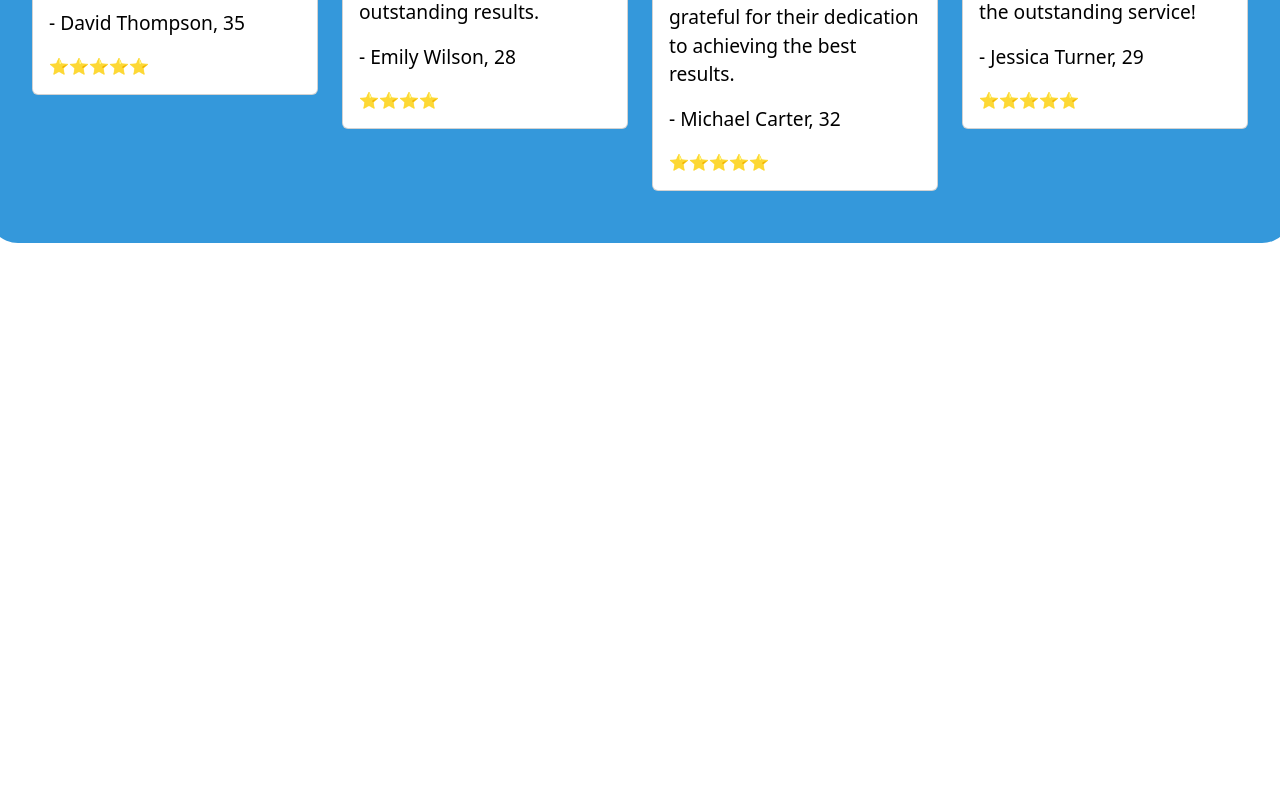
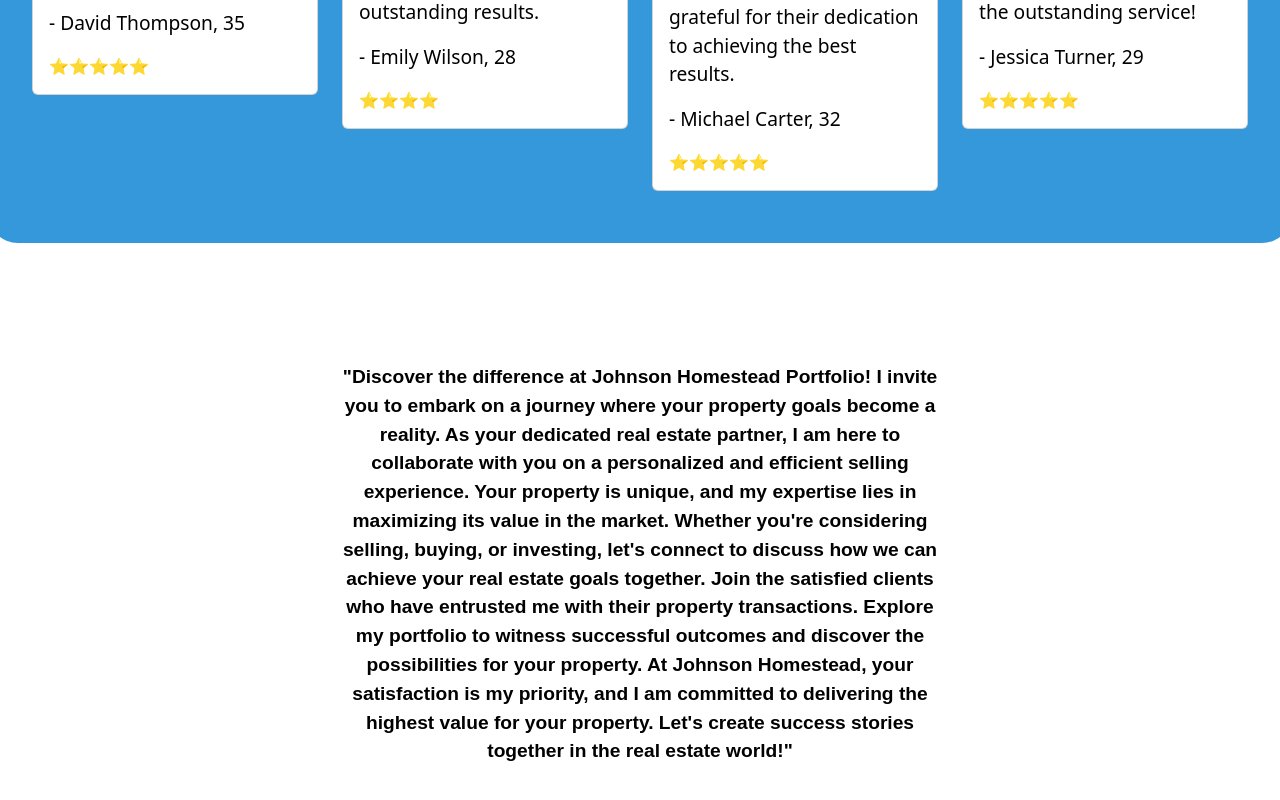
Before and after one commit to Batista0523/johnson-portoflio-front, a React (Vite) app: page / in a window 1280 px wide. Shown: the part 1668-2468 px from the top of the page. Before the commit the page ends 1911 px from the top, so only its background shows below. Built offline with nearby package versions, Linux system fonts and the light colour scheme.

Commit message:
working in the update component

```diff
--- a/src/container/Home/Home.jsx
+++ b/src/container/Home/Home.jsx
@@ -5,45 +5,66 @@
 import { images } from "../../constants";
 
 const Home = () => {
-
-
-
   return (
     <div className="position-relative">
-       <div className="navbar-buffer" />
+      <div className="navbar-buffer" />
       <Image
         className="position-absolute top-0 start-0 p-2"
-        style={{ height: '15rem', width:'12rem' }}
+        style={{ height: "15rem", width: "12rem" }}
         src={images.window}
         alt="Top Left Image"
       />
       <Image
         className="position-absolute top-0 end-0 p-2"
-        style={{ height: '15rem',width:'12rem' }}
+        style={{ height: "15rem", width: "12rem" }}
         src={images.window}
         alt="Top Right Image"
       />
       <p className="welcome-msj">
-        "Welcome to Johnson Homestead Portoflio, where I specialize in maximizing the
-        value of your property. As your dedicated real estate expert, I am here
-        to guide you through a seamless selling process, ensuring you receive
-        the best possible returns on your investment. Selling with me means more
-        than just a transaction; it's an opportunity to optimize the potential
-        of your property in the current market. To get started, simply enter the
-        information below to create your property details and add it to my
-        exclusive sell list. My comprehensive approach, coupled with strategic
-        marketing and personalized service, sets me apart in the real estate
-        industry. Join the ranks of satisfied clients who have entrusted me with
-        their property sales. Explore my portfolio to see the successful goals
-        and properties I've completed for clients like you. At Johnson
-        Homestead, I am committed to achieving the highest value for your
-        property while providing a personalized and efficient selling
+        "Welcome to Johnson Homestead Portoflio, where I specialize in
+        maximizing the value of your property. As your dedicated real estate
+        expert, I am here to guide you through a seamless selling process,
+        ensuring you receive the best possible returns on your investment.
+        Selling with me means more than just a transaction; it's an opportunity
+        to optimize the potential of your property in the current market. To get
+        started, simply enter the information below to create your property
+        details and add it to my exclusive sell list. My comprehensive approach,
+        coupled with strategic marketing and personalized service, sets me apart
+        in the real estate industry. Join the ranks of satisfied clients who
+        have entrusted me with their property sales. Explore my portfolio to see
+        the successful goals and properties I've completed for clients like you.
+        At Johnson Homestead, I am committed to achieving the highest value for
+        your property while providing a personalized and efficient selling
         experience. Let's showcase your property and accomplishments together."
       </p>
 
       <div>
         <Testimonial />
       </div>
+      <div>
+        <p
+          className="welcome-msj text-center mt-4"
+          style={{
+            fontFamily: "Arial, sans-serif",
+            fontWeight: "600",
+            fontSize: "1.2rem",
+          }}
+        >
+          "Discover the difference at Johnson Homestead Portfolio! I invite you
+          to embark on a journey where your property goals become a reality. As
+          your dedicated real estate partner, I am here to collaborate with you
+          on a personalized and efficient selling experience. Your property is
+          unique, and my expertise lies in maximizing its value in the market.
+          Whether you're considering selling, buying, or investing, let's
+          connect to discuss how we can achieve your real estate goals together.
+          Join the satisfied clients who have entrusted me with their property
+          transactions. Explore my portfolio to witness successful outcomes and
+          discover the possibilities for your property. At Johnson Homestead,
+          your satisfaction is my priority, and I am committed to delivering the
+          highest value for your property. Let's create success stories together
+          in the real estate world!"
+        </p>
+      </div>
     </div>
   );
 };
--- a/src/container/Index/IndexPage.jsx
+++ b/src/container/Index/IndexPage.jsx
@@ -23,7 +23,7 @@
 
   return (
     <div className="container-fluid">
-      <h1 className="mb-4">Property Listing</h1>
+       <h1 className="mb-4 text-center">Properties Listing</h1>
       <div className="row">
         {items.map((item) => (
           <div key={item.id} className="col-lg-4 col-md-6 mb-4">
--- a/src/container/Update/Edit.jsx
+++ b/src/container/Update/Edit.jsx
@@ -1,11 +1,87 @@
-import React from 'react';
+import React, { useEffect, useState } from "react";
+import { useParams, Link } from "react-router-dom";
+import { getItem, updateItem } from "../../helpers/apicalls";
 
 const Edit = () => {
-    return (
-        <div>
-            <h3>this is Edit</h3>
+  const { id } = useParams();
+
+  const [formData, setFormData] = useState({
+    title: "",
+    descriptions: "",
+    imageurl: "",
+    builddate: "",
+    contact: "",
+    review: "",
+    available: false,
+    price: "",
+    homeaddress: "",
+  });
+
+  useEffect(() => {
+    const fetchItemDetails = async () => {
+      try {
+        const itemDetails = await getItem(id);
+        setFormData(itemDetails);
+      } catch (error) {
+        console.error("Error fetching item details", error);
+      }
+    };
+
+    fetchItemDetails();
+  }, [id]);
+
+  const handleInputChange = (e) => {
+    const { name, value } = e.target;
+    setFormData({ ...formData, [name]: value });
+  };
+
+  const handleCheckedBoxChange = (e) => {
+    const { name, checked } = e.target;
+    setFormData({ ...formData, [name]: checked });
+  };
+
+  const handleSubmit = async (e) => {
+    e.preventDeafault();
+
+    try {
+      await updateItem(id, formData);
+    } catch (error) {
+      console.error("Error updating item:", error);
+    }
+  };
+
+  return (
+    <div className="conatiner mt-4">
+      <h2 className="mb-3 text-center">Update Property</h2>
+      <form onSubmit={handleSubmit}>
+        <div className="mb-3">
+          <label htmlFor="title" className="form-label">
+            Title
+          </label>
+          <input
+            type="text"
+            className="form-control"
+            id="title"
+            name="title"
+            value={formData.title}
+            onChange={handleInputChange}
+          />
         </div>
-    );
-}
+        <div className="mb-3">
+            <label htmlFor="descriptions" className="form-label">
+                Descriptions
+            </label>
+            <textarea className="form-control"
+            id="descriptions"
+            name="descriptions"
+            value={formData.descriptions}
+            onChange={handleInputChange}
+            />
+
+        </div>
+      </form>
+    </div>
+  );
+};
 
 export default Edit;
--- a/src/helpers/apicalls.js
+++ b/src/helpers/apicalls.js
@@ -66,7 +66,10 @@
         throw new Error("Unexpected response format");
       }
     })
-    .catch((err) => console.error(err));
+    .catch((err) => {
+      console.error(err);
+      throw err;
+    });
 };
 
 const deleteItem = (id) => {
```
Also changed, not shown: src/container/Index/IndexPage.css (line endings or trailing spaces).
